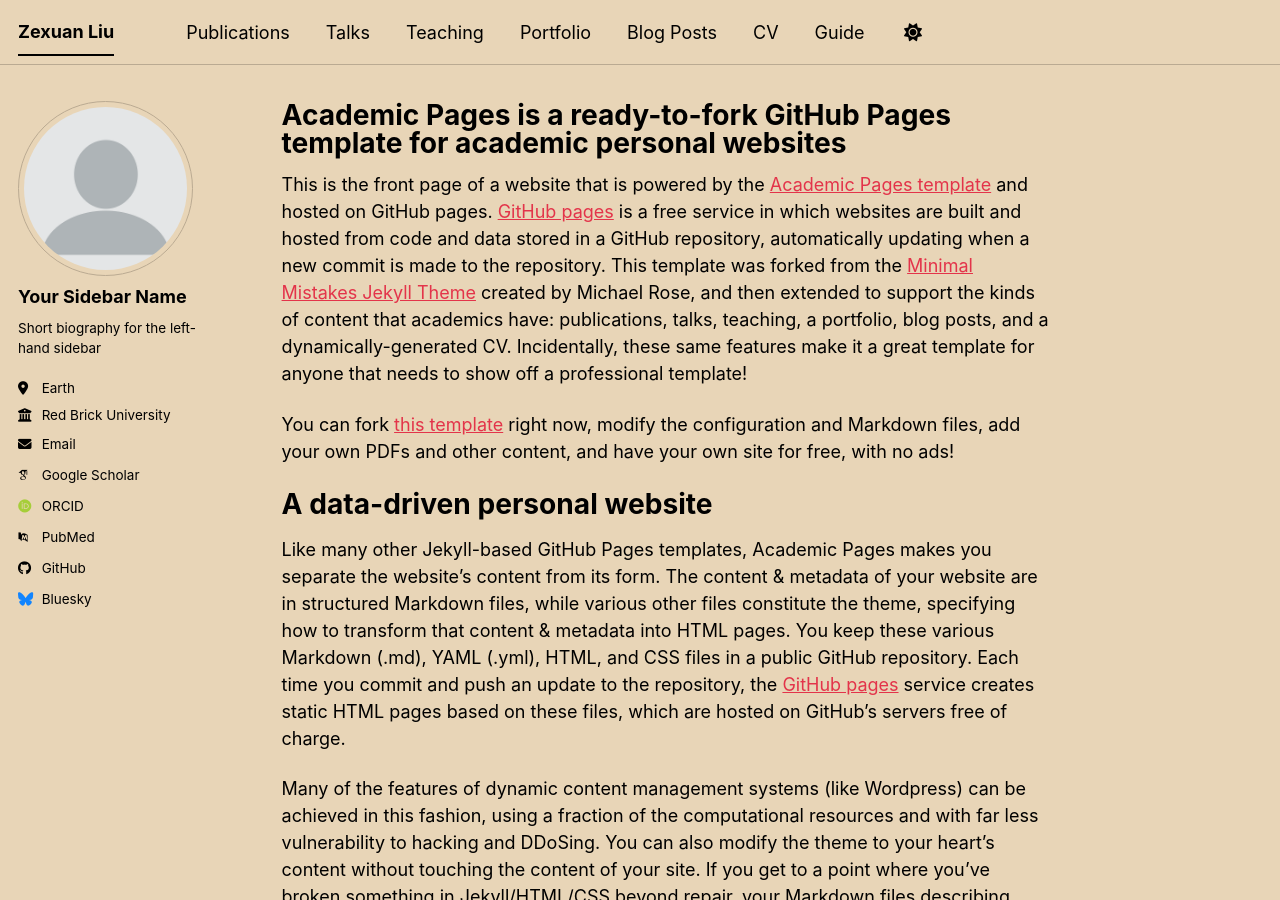
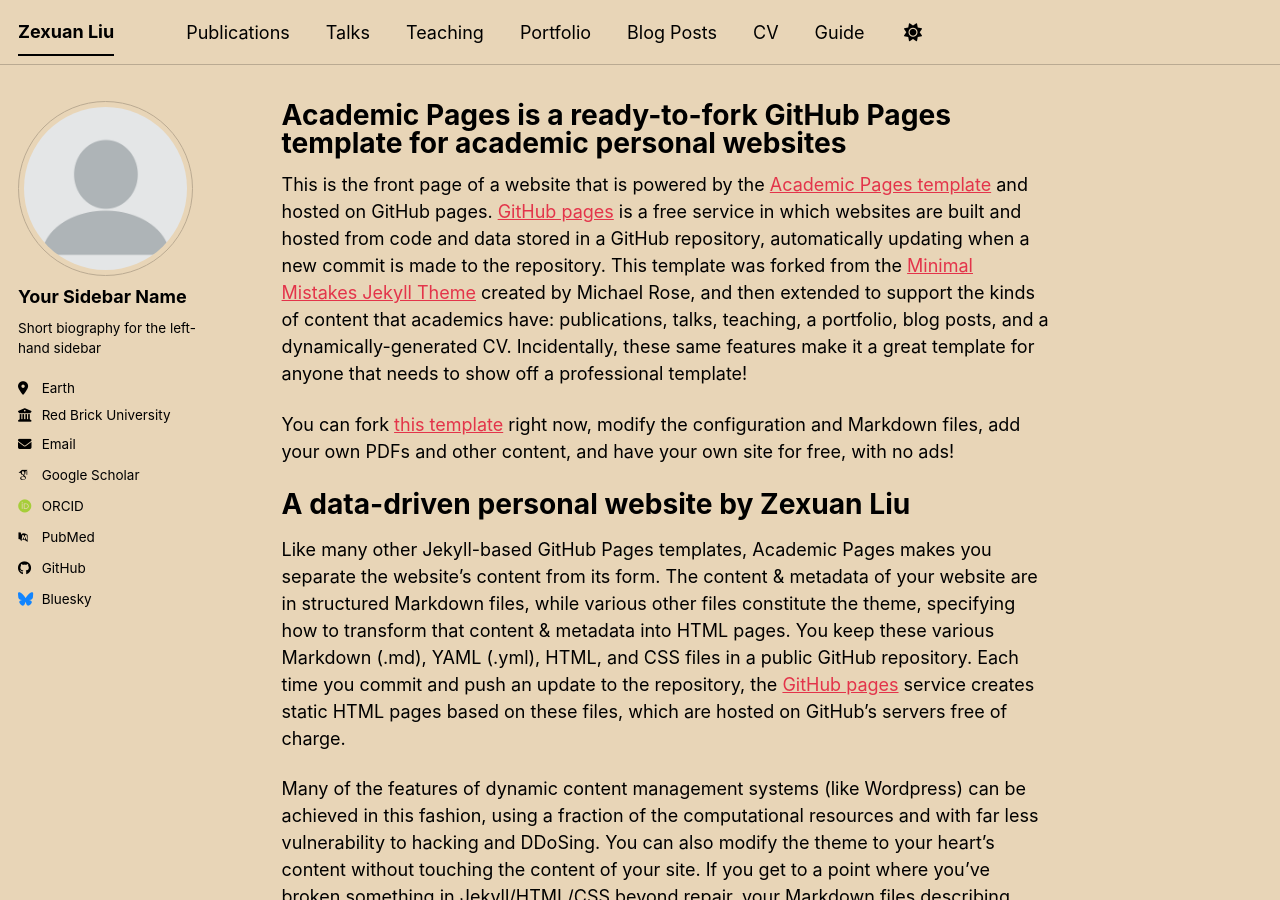
Before and after one commit to zexuanliu233/test-yyl-template, a Jekyll site: the page built from _pages/about.md, in a window 1280 px wide and 900 px high. Built offline with Jekyll 4.4.1, drawn with Linux system fonts in a browser that asks for light colours; some web fonts are replaced; a script bundle is joined from its source files by our own code; library files that are not in the unit come from our copies.

Commit message:
Update about.md: updated name

```diff
--- a/_pages/about.md
+++ b/_pages/about.md
@@ -11,7 +11,7 @@
 
  You can fork [this template](https://github.com/academicpages/academicpages.github.io) right now, modify the configuration and Markdown files, add your own PDFs and other content, and have your own site for free, with no ads!
 
-A data-driven personal website
+A data-driven personal website by Zexuan Liu
 ======
 Like many other Jekyll-based GitHub Pages templates, Academic Pages makes you separate the website's content from its form. The content & metadata of your website are in structured Markdown files, while various other files constitute the theme, specifying how to transform that content & metadata into HTML pages. You keep these various Markdown (.md), YAML (.yml), HTML, and CSS files in a public GitHub repository. Each time you commit and push an update to the repository, the [GitHub pages](https://pages.github.com/) service creates static HTML pages based on these files, which are hosted on GitHub's servers free of charge.
 
```
